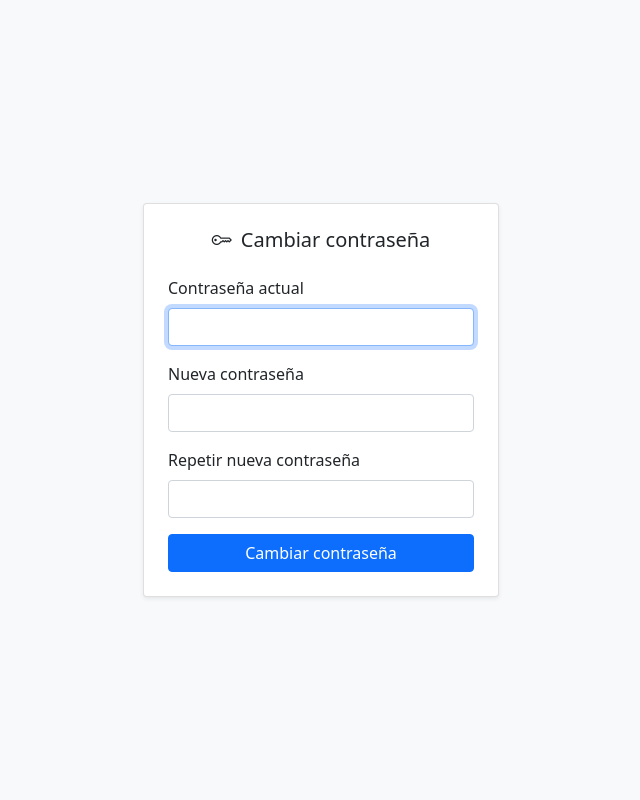
After one commit to IgnacioVelazquez92/it_platform, a Django app: page /accounts/password_change/ in a window 1280 px wide. The commit adds this page. Shown: the whole page, without its empty margins (319-959 px from the left). Run offline with Django 5.2, Linux system fonts and the light colour scheme; the visitor is signed in with stand-in values (Sample User, id 1); some libraries are stand-ins or nearby versions.

Commit message:
se introduce en sidebar cambio de contraseña

```diff
--- a/src/apps/core/urls.py
+++ b/src/apps/core/urls.py
@@ -14,4 +14,21 @@ urlpatterns = [
 
     # POST: logout real (Django 6)
     path("accounts/logout/", auth_views.LogoutView.as_view(), name="logout"),
+
+    # Password change using Django built-in views
+    path(
+        "accounts/password_change/",
+        auth_views.PasswordChangeView.as_view(
+            template_name="registration/password_change_form.html"
+        ),
+        name="password_change",
+    ),
+
+    path(
+        "accounts/password_change/done/",
+        auth_views.PasswordChangeDoneView.as_view(
+            template_name="registration/password_change_done.html"
+        ),
+        name="password_change_done",
+    ),
 ]
--- /dev/null
+++ b/src/templates/registration/password_change_form.html
@@ -0,0 +1,63 @@
+{% load static %}
+<!DOCTYPE html>
+<html lang="es">
+<head>
+    <meta charset="UTF-8">
+    <title>Cambiar contraseña | IT Platform</title>
+
+    <link rel="stylesheet" href="{% static 'vendor/bootstrap/css/bootstrap.min.css' %}">
+    <link rel="stylesheet" href="{% static 'vendor/bootstrap-icons/bootstrap-icons.css' %}">
+</head>
+<body class="bg-light">
+
+<div class="container">
+    <div class="row justify-content-center align-items-center" style="min-height: 100vh;">
+        <div class="col-12 col-sm-10 col-md-6 col-lg-4">
+
+            <div class="card shadow-sm">
+                <div class="card-body p-4">
+
+                    <h5 class="text-center mb-4">
+                        <i class="bi bi-key me-1"></i>
+                        Cambiar contraseña
+                    </h5>
+
+                    {% if form.errors %}
+                        <div class="alert alert-danger">
+                            Hay errores en el formulario. Revisa los campos e intenta de nuevo.
+                        </div>
+                    {% endif %}
+
+                    <form method="post">
+                        {% csrf_token %}
+
+                        <div class="mb-3">
+                            <label class="form-label">Contraseña actual</label>
+                            <input type="password" name="old_password" class="form-control" required autofocus>
+                        </div>
+
+                        <div class="mb-3">
+                            <label class="form-label">Nueva contraseña</label>
+                            <input type="password" name="new_password1" class="form-control" required>
+                        </div>
+
+                        <div class="mb-3">
+                            <label class="form-label">Repetir nueva contraseña</label>
+                            <input type="password" name="new_password2" class="form-control" required>
+                        </div>
+
+                        <div class="d-grid">
+                            <button class="btn btn-primary">Cambiar contraseña</button>
+                        </div>
+                    </form>
+
+                </div>
+            </div>
+
+        </div>
+    </div>
+</div>
+
+<script src="{% static 'vendor/bootstrap/js/bootstrap.bundle.min.js' %}"></script>
+</body>
+</html>
```
Also changed, not shown: src/templates/base/_sidebar.html (+8 -0 lines), src/templates/registration/password_change_done.html (added, +38 -0 lines).
